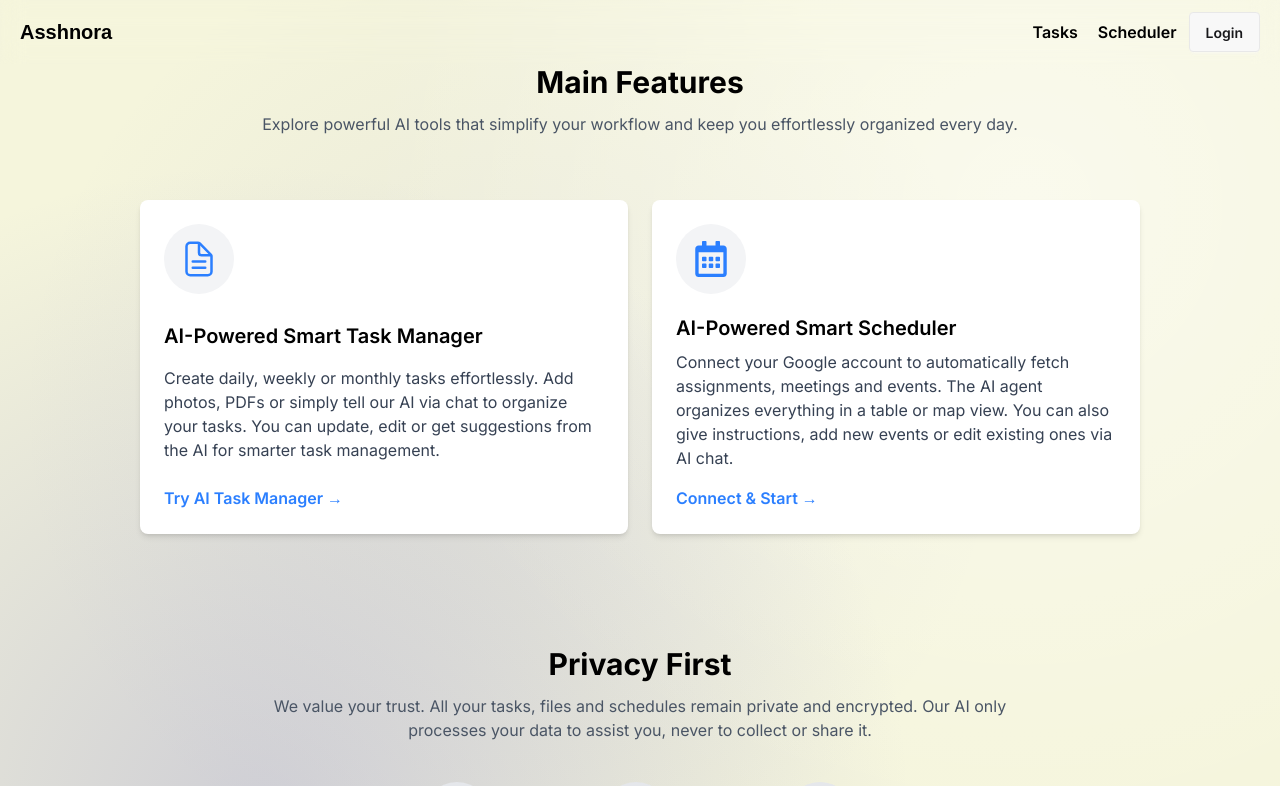
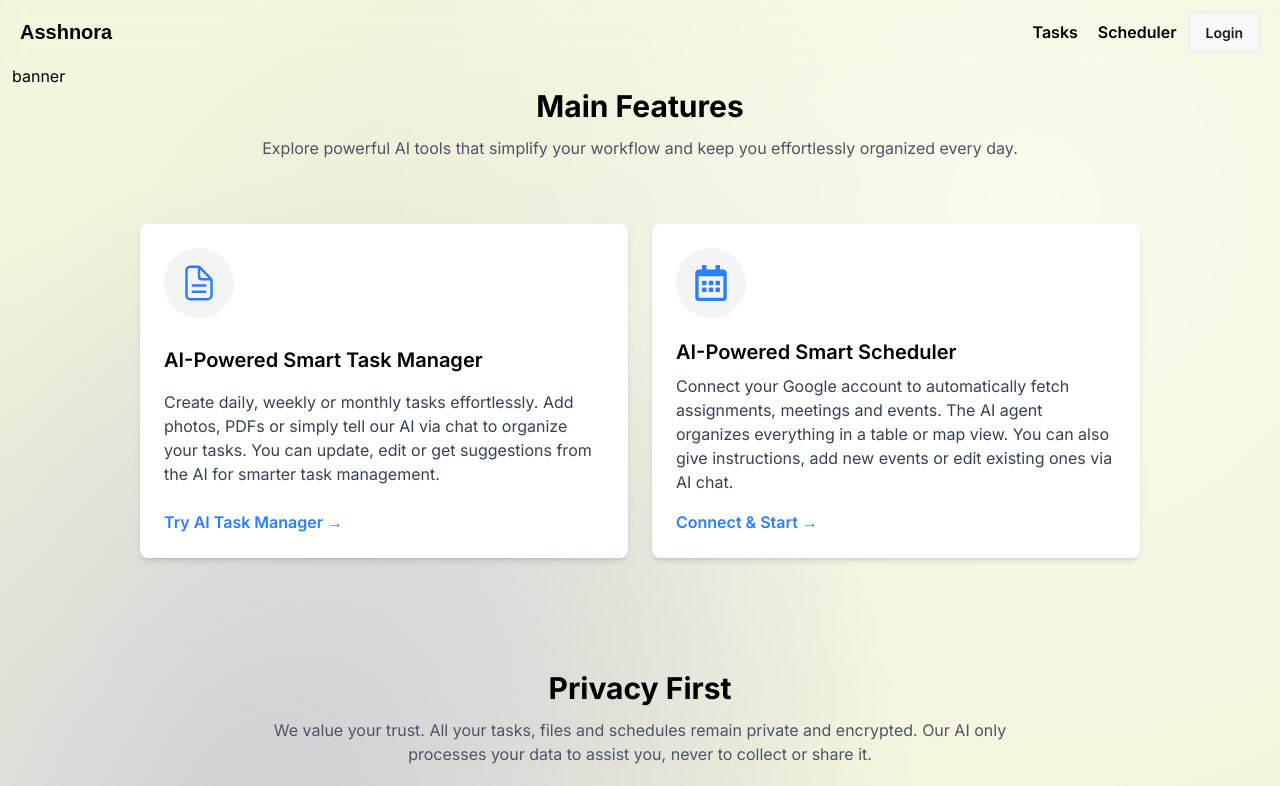
Before and after one commit to tahmid-khan-hub/Asshnora, a Next.js app: page / in a window 1280 px wide. Shown: the top 786 px of the page. Built offline with nearby package versions, Linux system fonts and the light colour scheme; a web font is replaced by a local one.

Commit message:
Added the banner section in home page

```diff
--- /dev/null
+++ b/src/app/Banner/Banner.tsx
@@ -0,0 +1,11 @@
+import React from 'react';
+
+const Banner = () => {
+    return (
+        <div>
+            banner
+        </div>
+    );
+};
+
+export default Banner;
--- a/src/app/page.tsx
+++ b/src/app/page.tsx
@@ -1,9 +1,11 @@
+import Banner from "./Banner/Banner";
 import Features from "./Features/Features";
 import Privacy from "./Privacy/Privacy";
 
 export default function Home() {
   return (
     <div className="text-black max-w-[1350px] mx-auto px-4 md:px-3">
+      <Banner></Banner>
       <Features></Features>
       <Privacy></Privacy>
     </div>
```
